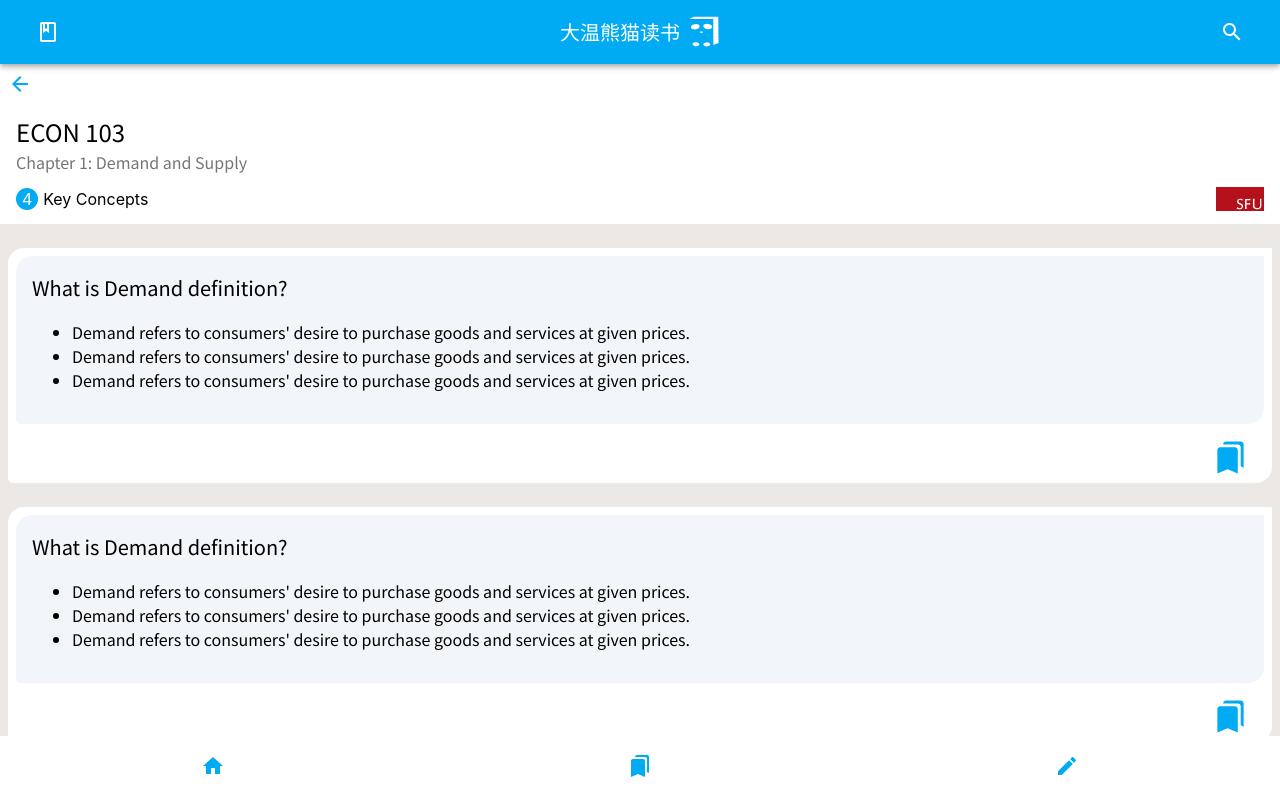
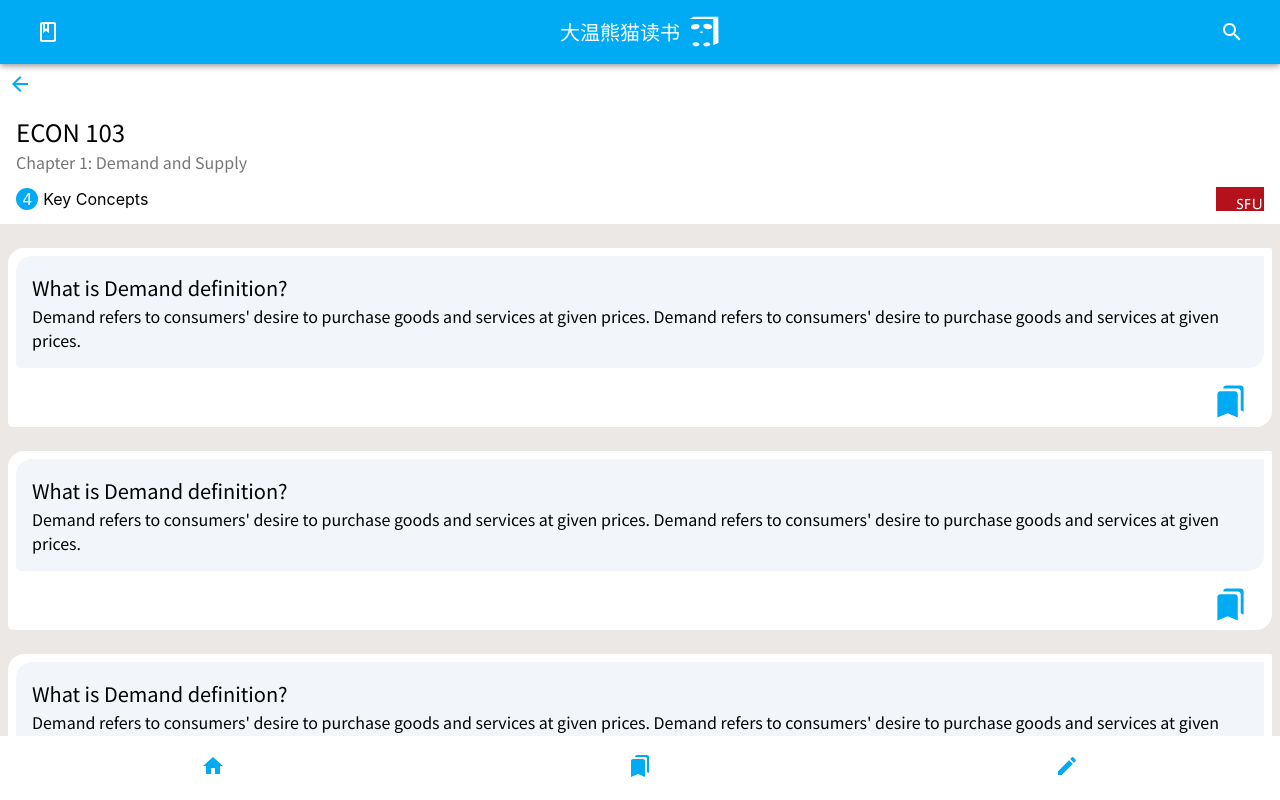
Before and after one commit to de2008de/vanpanda_quiz_card_ui, a React (Create React App) app: page /detail in a window 1280 px wide. Built offline with nearby package versions, Linux system fonts and the light colour scheme.

Commit message:
Remove KeyPoints and use content instead

```diff
--- a/src/components/Card/DetailCard.js
+++ b/src/components/Card/DetailCard.js
@@ -44,23 +44,6 @@ const DetailCard = props => {
         setBookmarked(newBookmarkState);
     };
 
-    const loadkeyPoints = () => {
-        const aKeyPoints = [];
-        props.keyPoints.forEach((oKeyPoint) => {
-            const oPoint = (
-                <li>
-                    {oKeyPoint.content}
-                </li>
-            );
-            aKeyPoints.push(oPoint);
-        });
-        return (
-            <ul>
-                {aKeyPoints}
-            </ul>
-        );
-    }
-
     return (
         <div className={classes.card + " DetailCard"}>
             <div className={classes.content}>
@@ -68,9 +51,7 @@ const DetailCard = props => {
                     <Typography variant="h6">{props.title}</Typography>
                 </div>
                 <div className={classes.contentParagraph}>
-                    <Typography variant="body1">
-                        {loadkeyPoints()}
-                    </Typography>
+                    <Typography variant="body1">{props.content}</Typography>
                 </div>
             </div>
             <div className={classes.footer}>
--- a/src/components/commons/BookmarkPage.js
+++ b/src/components/commons/BookmarkPage.js
@@ -1,13 +1,29 @@
 import React from "react";
 import DetailCard from "../Card/DetailCard";
+
+// Mock up data
+const content =
+    "Demand refers to consumers' desire to purchase goods and services at given prices.\n Demand refers to consumers' desire to purchase goods and services at given prices. ";
 
 const BookmarkPage = () => {
     return (
         <div className="BookmarkPage">
-            <DetailCard />
-            <DetailCard />
-            <DetailCard />
-            <DetailCard />
+            <DetailCard
+                title={"What is Demand definition?"}
+                content={content}
+            />
+            <DetailCard
+                title={"What is Demand definition?"}
+                content={content}
+            />
+            <DetailCard
+                title={"What is Demand definition?"}
+                content={content}
+            />
+            <DetailCard
+                title={"What is Demand definition?"}
+                content={content}
+            />
         </div>
     );
 };
--- a/src/components/commons/DetailPage.js
+++ b/src/components/commons/DetailPage.js
@@ -27,17 +27,8 @@ const useStyles = makeStyles(theme => ({
 }));
 
 // Mock up data
-const aKeyPoints = [
-    {
-        content: "Demand refers to consumers' desire to purchase goods and services at given prices."
-    },
-    {
-        content: "Demand refers to consumers' desire to purchase goods and services at given prices."
-    },
-    {
-        content: "Demand refers to consumers' desire to purchase goods and services at given prices."
-    }
-];
+const content =
+    "Demand refers to consumers' desire to purchase goods and services at given prices.\n Demand refers to consumers' desire to purchase goods and services at given prices. ";
 
 const DetailPage = props => {
     const classes = useStyles();
@@ -70,10 +61,22 @@ const DetailPage = props => {
                 </div>
             </div>
             <div className="content">
-                <DetailCard title={"What is Demand definition?"} keyPoints={aKeyPoints} />
-                <DetailCard title={"What is Demand definition?"} keyPoints={aKeyPoints} />
-                <DetailCard title={"What is Demand definition?"} keyPoints={aKeyPoints} />
-                <DetailCard title={"What is Demand definition?"} keyPoints={aKeyPoints} />
+                <DetailCard
+                    title={"What is Demand definition?"}
+                    content={content}
+                />
+                <DetailCard
+                    title={"What is Demand definition?"}
+                    content={content}
+                />
+                <DetailCard
+                    title={"What is Demand definition?"}
+                    content={content}
+                />
+                <DetailCard
+                    title={"What is Demand definition?"}
+                    content={content}
+                />
             </div>
         </div>
     );
```
